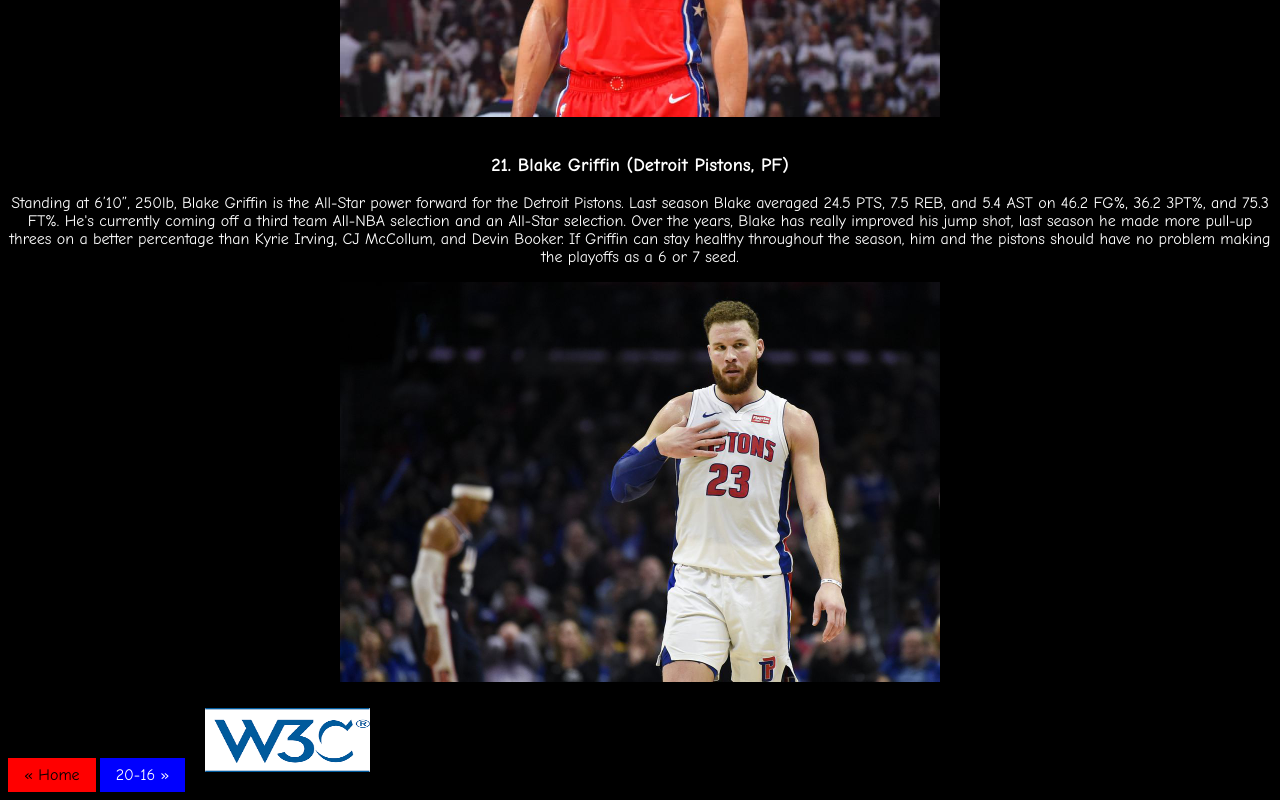
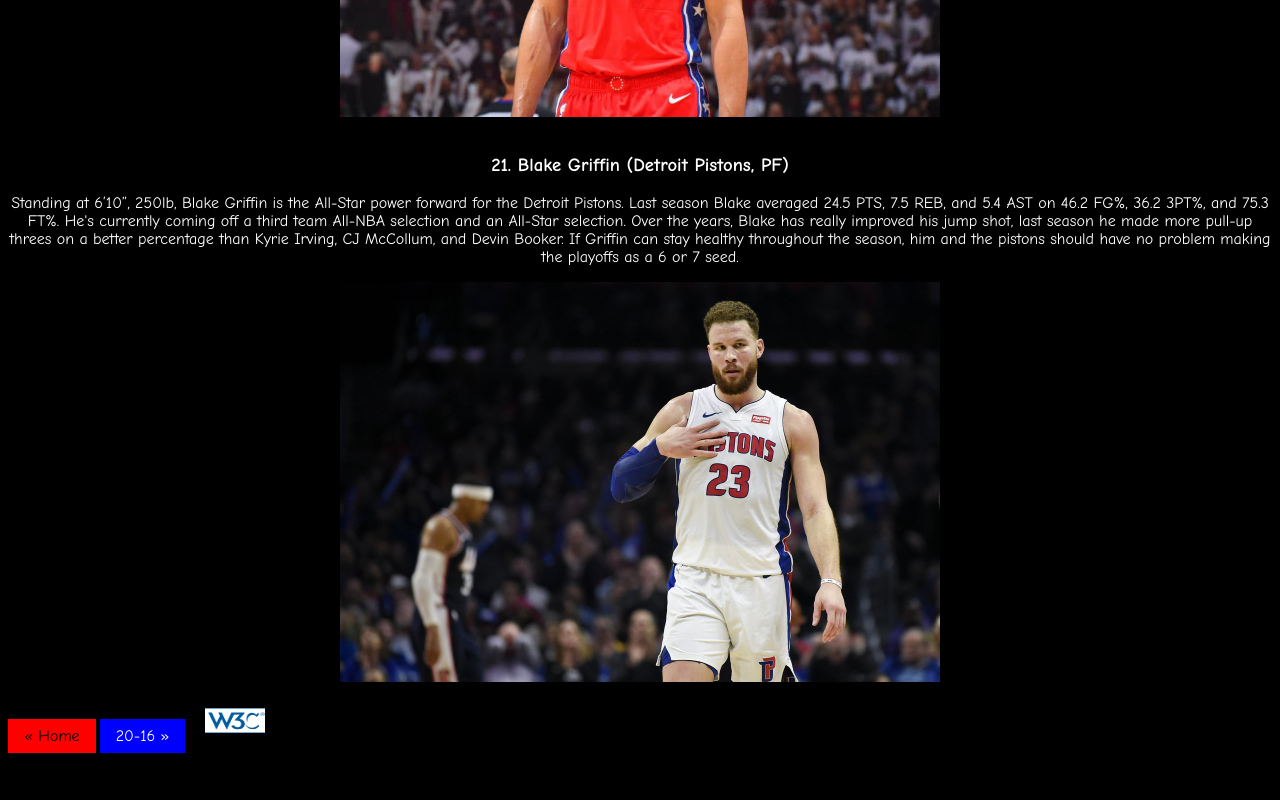
Before and after one commit to zengjerry/home, a plain HTML site: page 25-21.html in a window 1280 px wide. Shown: the part 2188-2988 px from the top of the page. After the commit the page ends 2949 px from the top, so only its background shows below. Drawn offline with Linux system fonts and the light colour scheme.

Commit message:
Update 25-21.html

```diff
--- a/25-21.html
+++ b/25-21.html
@@ -46,7 +46,7 @@
 		<a href="20-16.html" class="next">20-16 &raquo;</a>
 
 		<a href="https://validator.w3.org/nu/?doc=https%3A%2F%2Fzengjerry.github.io%2Fhome%2F25-21.html">
-			<img src="images/w3c.png" width="165" height="64" alt="W3C"/>
+			<img src="images/w3c.png" width="60px" height="25px" alt="W3C"/>
 		</a>
 	</body>
 
```
